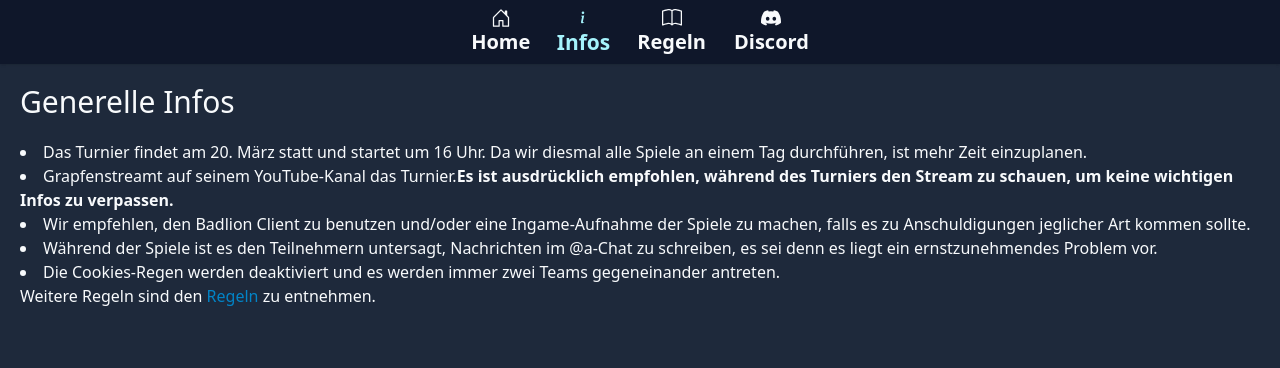
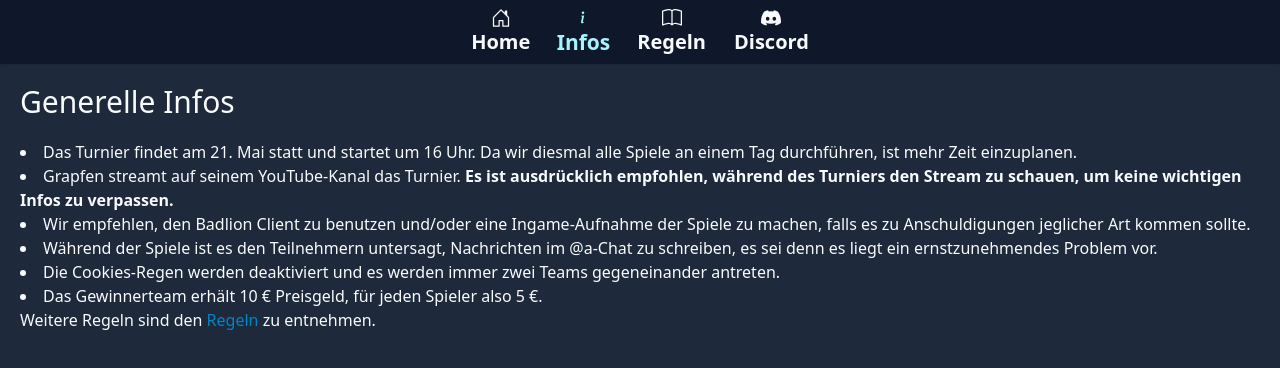
Before and after one commit to CookiesTournament/website, a Next.js app: page /infos in a window 1280 px wide. Shown: the top 368 px of the page. Built offline with nearby package versions, Linux system fonts and the light colour scheme.

Commit message:
✏️ Fix typos

```diff
--- a/pages/infos.tsx
+++ b/pages/infos.tsx
@@ -11,15 +11,15 @@ const Infos: NextPage = () => {
       <h1 className="text-3xl mb-5">Generelle Infos</h1>
       <ul className="list-disc list-inside">
         <li>
-          Das Turnier findet am 20. März statt und startet um 16 Uhr. Da wir
+          Das Turnier findet am 21. Mai statt und startet um 16 Uhr. Da wir
           diesmal alle Spiele an einem Tag durchführen, ist mehr Zeit
           einzuplanen.
         </li>
         <li>
           <a href="https://www.youtube.com/channel/UC3ITorme_AMkqHdw0AUwZ4A">
             Grapfen
-          </a>
-          streamt auf seinem YouTube-Kanal das Turnier.
+          </a>{" "}
+          streamt auf seinem YouTube-Kanal das Turnier.{" "}
           <strong>
             Es ist ausdrücklich empfohlen, während des Turniers den Stream zu
             schauen, um keine wichtigen Infos zu verpassen.
@@ -39,6 +39,9 @@ const Infos: NextPage = () => {
           Die Cookies-Regen werden deaktiviert und es werden immer zwei Teams
           gegeneinander antreten.
         </li>
+        <li>
+          Das Gewinnerteam erhält 10 € Preisgeld, für jeden Spieler also 5 €.
+        </li>
       </ul>
       <p>
         Weitere Regeln sind den{" "}
```
